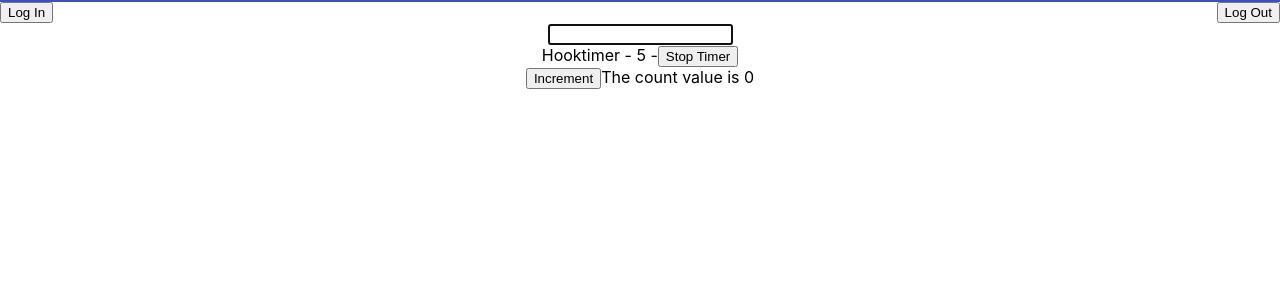
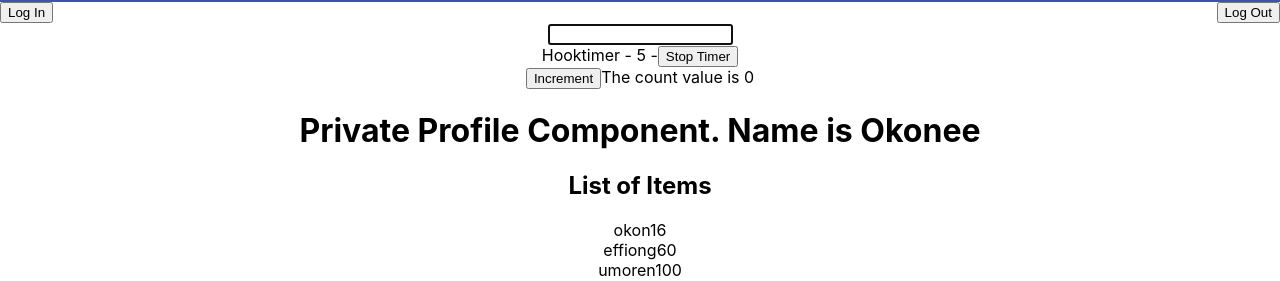
Before and after one commit to KoneeVibes/React.js-Typescript, a React (Create React App) app in the folder react-typescript-demo/: page / in a window 1280 px wide. Shown: the part 1701-1982 px from the top of the page. Before the commit the page ends 1790 px from the top, so only its background shows below. Built offline with nearby package versions, Linux system fonts and the light colour scheme.

Commit message:
Took more lessons on typing components as props, generic props, prop restrictions

```diff
--- a/react-typescript-demo/src/App.tsx
+++ b/react-typescript-demo/src/App.tsx
@@ -17,6 +17,10 @@ import { UserContextProvider } from './components/Context/UserContext';
 import { DomRef } from './components/Ref/DomRef';
 import { MutableRef } from './components/Ref/MutableRef';
 import { ClassCounter } from './components/Class/Counter';
+import { Private } from './components/Auth/Private';
+import { Profile } from './components/Auth/Profile';
+import { Lists } from './components/Generics/List';
+import { RandomNumber } from './components/Restriction/RandomNumber';
 
 function App() {
 
@@ -101,9 +105,12 @@ function App() {
       <UserContextProvider>
         <User />
       </UserContextProvider>
-      <DomRef/>
-      <MutableRef/>
-      <ClassCounter message='The count value is'/>
+      <DomRef />
+      <MutableRef />
+      <ClassCounter message='The count value is' />
+      <Private isLoggedIn={true} Component={Profile} />
+      <Lists items={[{ name: "okon", age: 16 }, { name: "effiong", age: 60 }, { name: "umoren", age: 100 }]} handleOnClick={(item) => console.log(item)} />
+      <RandomNumber value={10} isPositive/>
     </div>
   );
 }
--- /dev/null
+++ b/react-typescript-demo/src/components/Auth/Login.tsx
@@ -0,0 +1,7 @@
+export const Login = () => {
+    return(
+        <div>
+            <h1>Please Login</h1>
+        </div>
+    )
+}
--- /dev/null
+++ b/react-typescript-demo/src/components/Auth/Private.tsx
@@ -0,0 +1,17 @@
+import { Login } from "./Login";
+import { ProfileProps } from "./Profile";
+
+type PrivateProps = {
+    isLoggedIn: boolean
+    Component: React.ComponentType<ProfileProps>
+}
+
+export const Private = ({ isLoggedIn, Component }: PrivateProps) => {
+// or if you like to call props in small letters:
+// export const Private = ({ isLoggedIn, component: Component }: PrivateProps) => {
+    if (isLoggedIn) {
+        return <Component name={'Okonee'} />
+    } else {
+        return <Login />
+    }
+}
--- /dev/null
+++ b/react-typescript-demo/src/components/Auth/Profile.tsx
@@ -0,0 +1,11 @@
+export type ProfileProps = {
+    name: string
+}
+
+export const Profile = ({name}: ProfileProps) => {
+    return (
+        <div>
+            <h1>Private Profile Component. Name is {name}</h1>
+        </div>
+    )
+}
--- /dev/null
+++ b/react-typescript-demo/src/components/Generics/List.tsx
@@ -0,0 +1,20 @@
+type ListProps<T> = {
+    items: T[]
+    handleOnClick: (value: T) => void
+}
+
+export const Lists = <T extends { name: string, age: number }>({ items, handleOnClick }: ListProps<T>) => {
+    return (
+        <div>
+            <h2>List of Items</h2>
+            {items.map((item, index) => {
+                return (
+                    <div key={index} onClick={() => handleOnClick(item)}>
+                        {item.name}
+                        {item.age}
+                    </div>
+                )
+            })}
+        </div>
+    )
+}
--- a/react-typescript-demo/src/components/List.tsx
+++ b/react-typescript-demo/src/components/List.tsx
@@ -1,13 +1,22 @@
 import React from 'react';
+
+type NameSyntax = {
+    first: string
+    last: string
+}
 
 type ListProps = {
 
     // type declaration for an array of objects
 
-    names?: {
-        first: string
-        last: string
-    }[]
+    // names?: {
+    //     first: string
+    //     last: string
+    // }[]
+
+    // or
+
+    names?: Array<NameSyntax>
 
     // type declaration for an array of numbers
 
--- /dev/null
+++ b/react-typescript-demo/src/components/Restriction/RandomNumber.tsx
@@ -0,0 +1,31 @@
+type RandomNumberType = {
+    value: number
+}
+
+type PositiveNumberType = RandomNumberType & {
+    isPositive: boolean
+    isNegative?: never
+    isZero?: never
+}
+
+type NegativeNumberType = RandomNumberType & {
+    isNegative: boolean
+    isPositive?: never
+    isZero?: never
+}
+
+type ZeroNumberType = RandomNumberType & {
+    isZero: boolean
+    isPositive?: never
+    isNegative?: never
+}
+
+type RandomNumberProps = PositiveNumberType | NegativeNumberType | ZeroNumberType
+
+export const RandomNumber = (props: RandomNumberProps) => {
+    return (
+        <div>
+            {props.value} {props.isPositive && "Positive"} {props.isNegative && "Negative"} {props.isZero && "Zero"}
+        </div>
+    )
+}
```
